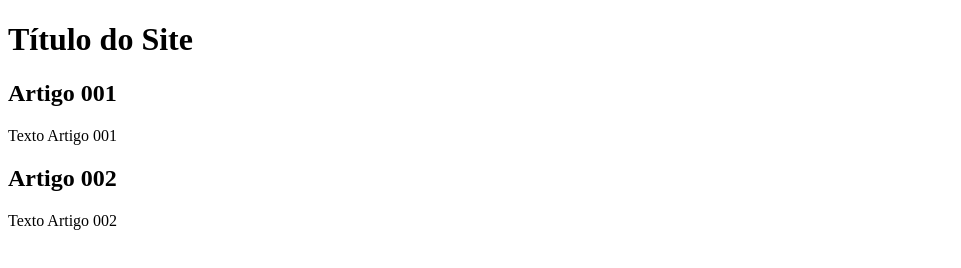
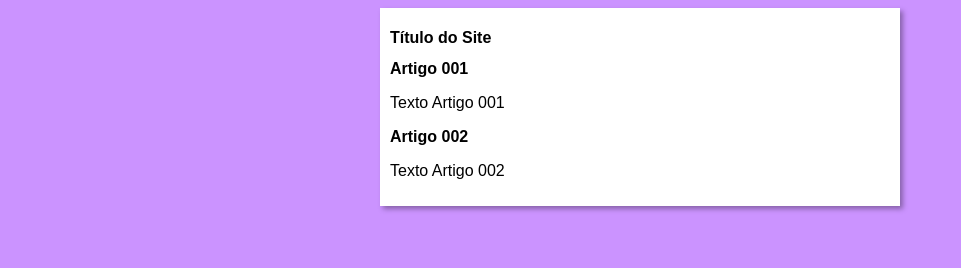
Before and after one commit to ArnaldoPeOli/Projeto-de-um-site-criado-no-curso-de-Git-e-Github, a plain HTML site: page index.html in a window 1280 px wide. Shown: the whole page, without its empty margins (0-961 px from the left). Drawn offline with Linux system fonts and the light colour scheme.

Commit message:
iniciei o design

```diff
--- /dev/null
+++ b/estilos/style.css
@@ -0,0 +1,17 @@
+*{
+    font-family: Arial, Helvetica, sans-serif;
+    font-size: 16px;
+}
+
+body {
+    background-color: rgb(203, 147, 255);
+}
+
+main
+{
+    background-color: white;
+    width: 500px;
+    margin: auto;
+    padding: 10px;
+    box-shadow: 3px 3px 5px rgba(0, 0, 0, 0.338);
+}
--- a/index.html
+++ b/index.html
@@ -5,6 +5,7 @@
     <meta http-equiv="X-UA-Compatible" content="IE=edge">
     <meta name="viewport" content="width=device-width, initial-scale=1.0">
     <title>título do Site</title>
+    <link rel="stylesheet" href="estilos/style.css">
 </head>
 <body>
     <main>
```
